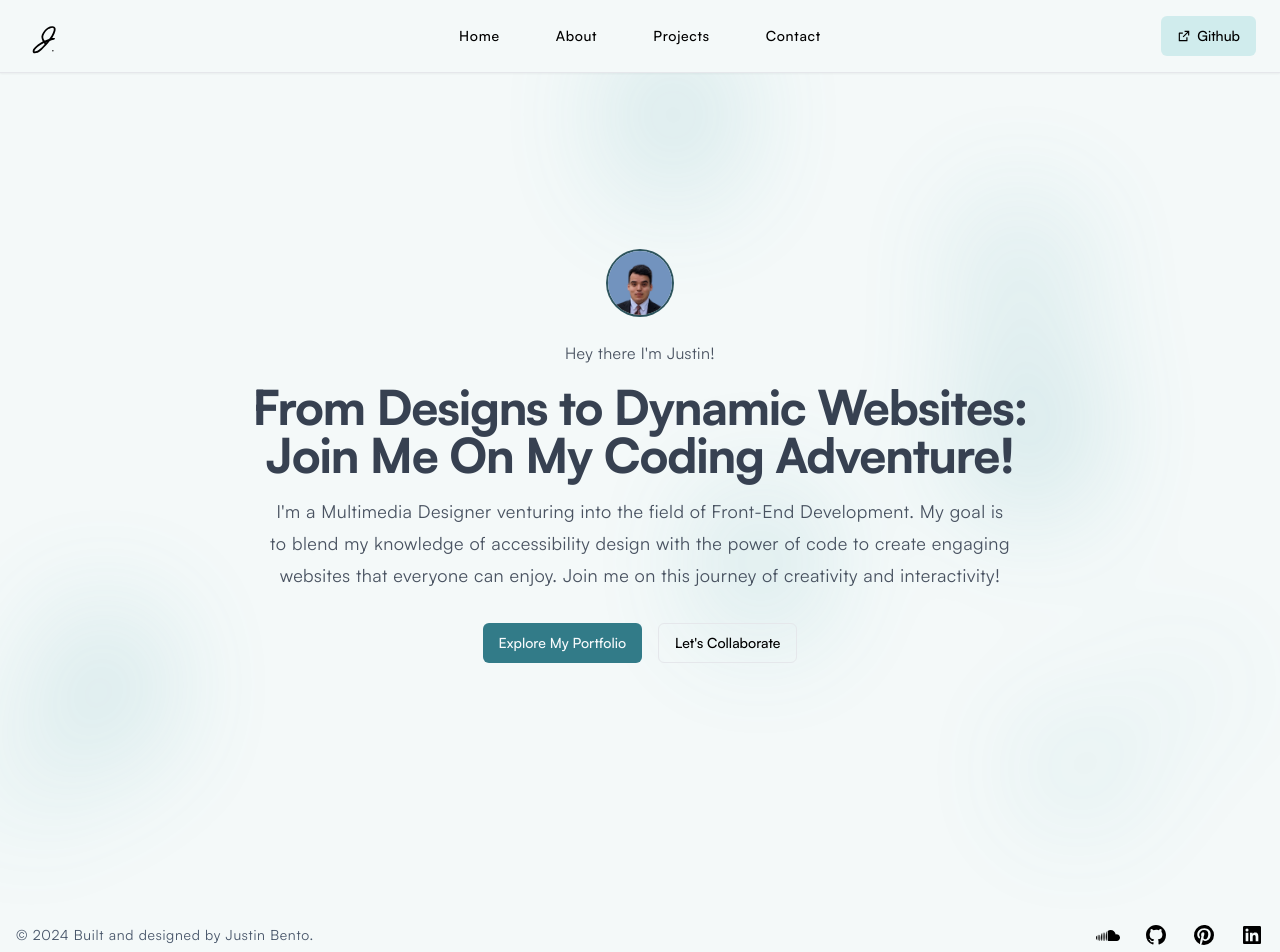
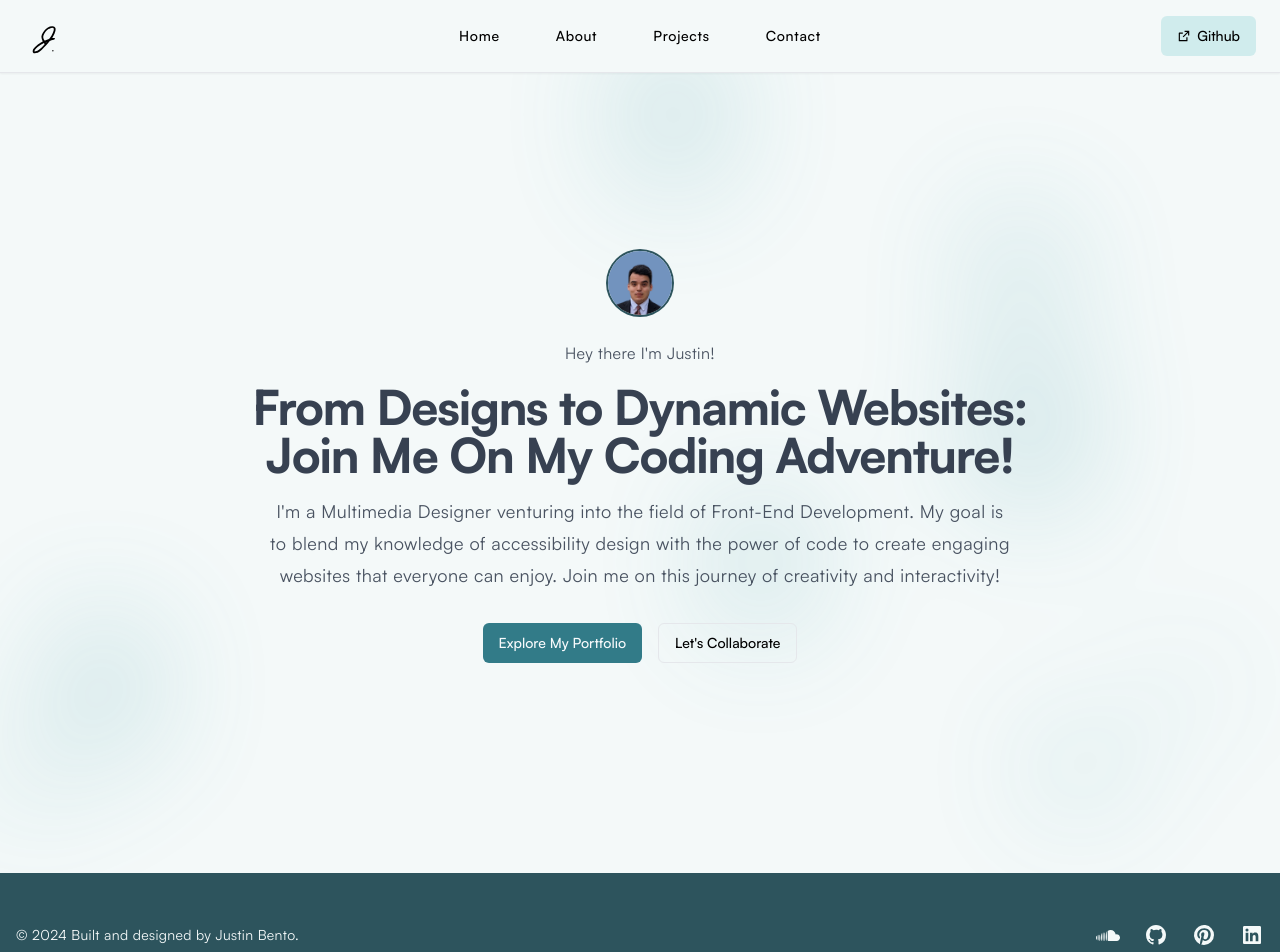
Before and after one commit to Justin-Bento/portfolio, a Next.js app: page / in a window 1280 px wide. Shown: the top 952 px of the page. Built offline with nearby package versions, Linux system fonts and the light colour scheme; no server answers.

Commit message:
Improved footer background to ba AA contrast

```diff
--- a/components/Footer.tsx
+++ b/components/Footer.tsx
@@ -4,18 +4,18 @@ import Link from 'next/link';
 
 export default function Footer() {
   return (
-    <footer className="dark:border-t dark:border-primary-100">
+    <footer className="bg-primary-800 dark:border-t dark:border-primary-100">
       <div className="px-4 py-10 lg:py-12 md:px-4 lg:mx-auto lg:container md:flex md:items-center md:justify-between">
         <div className="flex justify-start space-x-6 lg:justify-center md:order-2">
           {footer_navigation.map((item: any) => (
             <Link key={item.name} href={item.href} className="transition-all hover:opacity-80" target="_blank" aria-label="external-link-to-social-media">
               <span className="sr-only">{item.name}</span>
-              <item.icon className="w-6 h-6 dark:fill-primary-100/80" aria-hidden="true" />
+              <item.icon className="w-6 h-6 fill-primary-40 dark:fill-primary-100/80" aria-hidden="true" />
             </Link>
           ))}
         </div>
         <div className="mt-8 md:order-1 md:mt-0">
-          <p className="text-sm leading-7 tracking-wider dark:text-primary-100">
+          <p className="text-sm text-primary-40 leading-7 dark:text-primary-100">
             &copy; {new Date().getFullYear()} Built and designed by Justin Bento.
           </p>
         </div>
```
